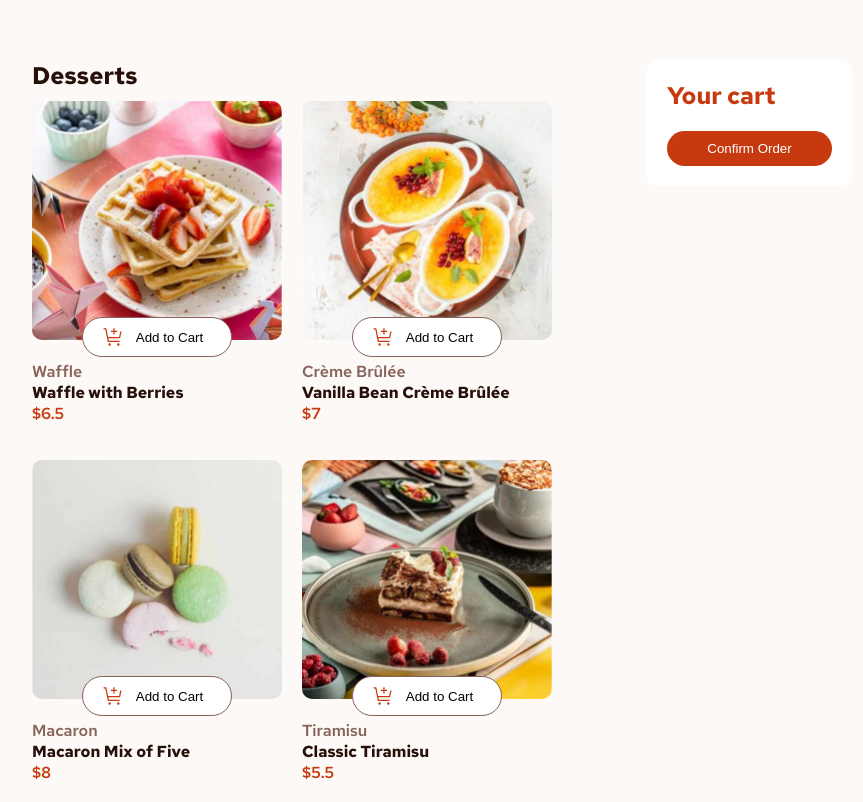
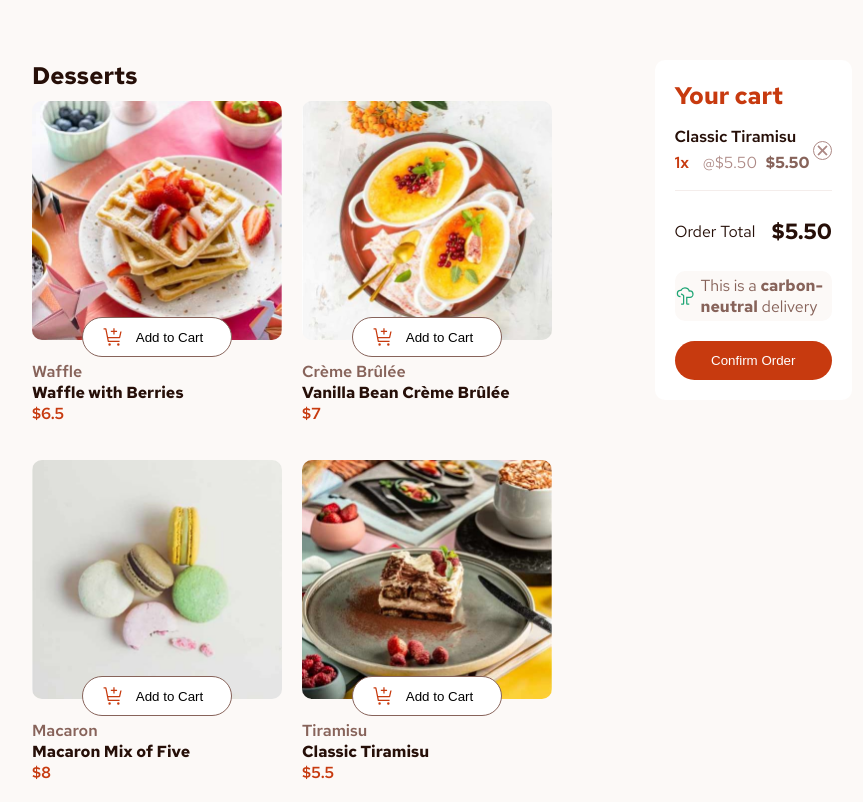
Before and after one commit to espiritusca/product-list-with-cart-main, a plain HTML site: page index.html in a window 1280 px wide. Shown: the top 802 px of the page, without its empty margins (198-1061 px from the left). Drawn offline with Linux system fonts and the light colour scheme.

Commit message:
finished gerenal stye

```diff
--- a/index.html
+++ b/index.html
@@ -46,8 +46,42 @@
 
         <!--ITEMS ORDER CART-->
 
-        <article class=""></article>
+        <article class="item-cart-article">
 
+          <div class="details-item-cart-div">
+
+            <p class="item-cart-name-p">Classic Tiramisu</p>
+
+            <span class="unit-count-span">1x</span>
+            <span class="unit-value-span">@$5.50</span>
+            <span class="sub-total-cart-item-span">$5.50</span>
+
+          </div>
+
+          <div class="remove-icon-cart-div">
+
+            <svg class="remove-item-icon" xmlns="http://www.w3.org/2000/svg" width="10" height="10" fill="none" viewBox="0 0 10 10">
+              <path fill="currentColor" d="M8.375 9.375 5 6 1.625 9.375l-1-1L4 5 .625 1.625l1-1L5 4 8.375.625l1 1L6 5l3.375 3.375-1 1Z"/>
+            </svg>
+
+          </div>
+
+        </article>
+
+        <div class="total-order-div">
+
+          <span class="total-order-text-span">Order Total</span>
+
+          <span class="total-order-span">$5.50</span>
+
+        </div>
+
+        <div class="carbon-neutral-div">
+
+          <img src="assets/images/icon-carbon-neutral.svg" alt="Carbon-Neutral">
+          <p>This is a <strong>carbon-neutral</strong> delivery</p>
+
+        </div>
 
         <button id="cart-button" type="button">Confirm Order</button>
 
--- a/style.css
+++ b/style.css
@@ -6,6 +6,7 @@
     --font-red-color-hover: hsl(14, 93%, 24%);
     --font-title-color: hsl(14, 65%, 9%);
     --font-category-color: hsl(12, 20%, 44%);
+    --font-light-rose-color: hsl(7, 20%, 60%);
 
     --font-button-hover-color: hsl(14, 94%, 26%);
 }
@@ -178,10 +179,98 @@ h2 {
     color: var(--font-category-color);
 }
 
+/* CART */
+
+.cart-section .item-cart-article {
+    position: relative;
+    display: flex;
+    width: 100%;
+    height: 80px;
+    justify-content: space-between;
+    border-bottom: 1px solid hsl(13, 31%, 94%);
+}
+
+.details-item-cart-div p {
+    color: var(--font-title-color);
+    font-weight: 600;
+    margin-bottom: 5px;
+    margin-top: 15px;
+}
+
+.unit-count-span {
+    color: var(--font-red-color);
+    font-weight: 600;
+    margin-right: 10px;
+}
+
+.unit-value-span {
+    color: var(--font-light-rose-color);
+    margin-right: 5px;
+}
+
+.sub-total-cart-item-span {
+    color: var(--font-category-color);
+    font-weight: bold;
+}
+
+.item-cart-article .remove-icon-cart-div {
+    display: flex;
+    align-items: center;
+    justify-content: center;
+}
+
+.remove-icon-cart-div svg {
+    display: block;
+    width: 19px;
+    height: 19px;
+    color: var(--font-light-rose-color);
+    border: solid var(--font-light-rose-color) 1px;
+    border-radius: 50%;
+    padding: 2px;
+    cursor: pointer;
+}
+
+.remove-icon-cart-div svg:hover {
+    color: var(--font-title-color);
+    border-color: var(--font-title-color);
+}
+
+.total-order-div {
+    display: flex;
+    justify-content: space-between;
+    align-items: center;
+    height: 80px;
+    width: 100%;
+}
+
+.total-order-div .total-order-text-span {
+    color: var(--font-title-color);
+}
+
+.total-order-div .total-order-span {
+    font-weight: 700;
+    font-size: 22px;
+    color: var(--font-title-color);
+}
+
+.carbon-neutral-div {
+    display: flex;
+    align-items: center;
+    justify-content: center;
+    height: 50px;
+    background-color: var(--bg-main-color);
+    border-radius: 10px;
+}
+
+.carbon-neutral-div img {
+    width: 25px;
+    margin-right: 5px;
+}
+
 #cart-button {
     background-color: var(--font-red-color);
     color: white;
-    padding: 10px 25px;
+    padding: 12px 0;
     border: none;
     border-radius: 20px;
     cursor: pointer;
@@ -193,7 +282,7 @@ h2 {
     background-color: var(--font-button-hover-color);
 }
 
-/* ORDER */
+/* ORDER OVERLAY */
 
 #order-overlay-div {
     display: none;
@@ -300,7 +389,7 @@ h2 {
 .new-order-button {
     background-color: var(--font-red-color);
     color: white;
-    padding: 10px 25px;
+    padding: 12px 0;
     border: none;
     border-radius: 20px;
     cursor: pointer;
```
